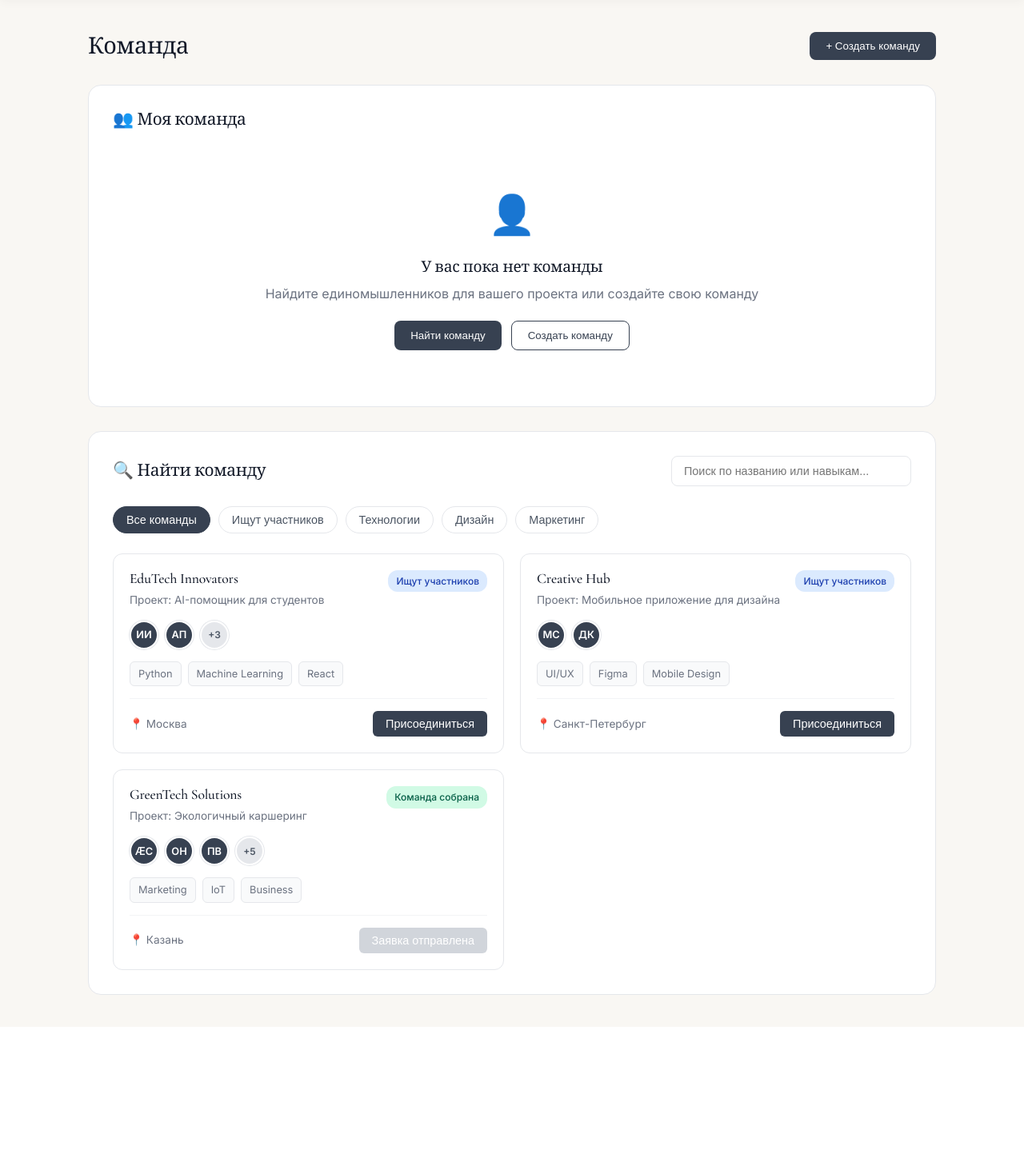
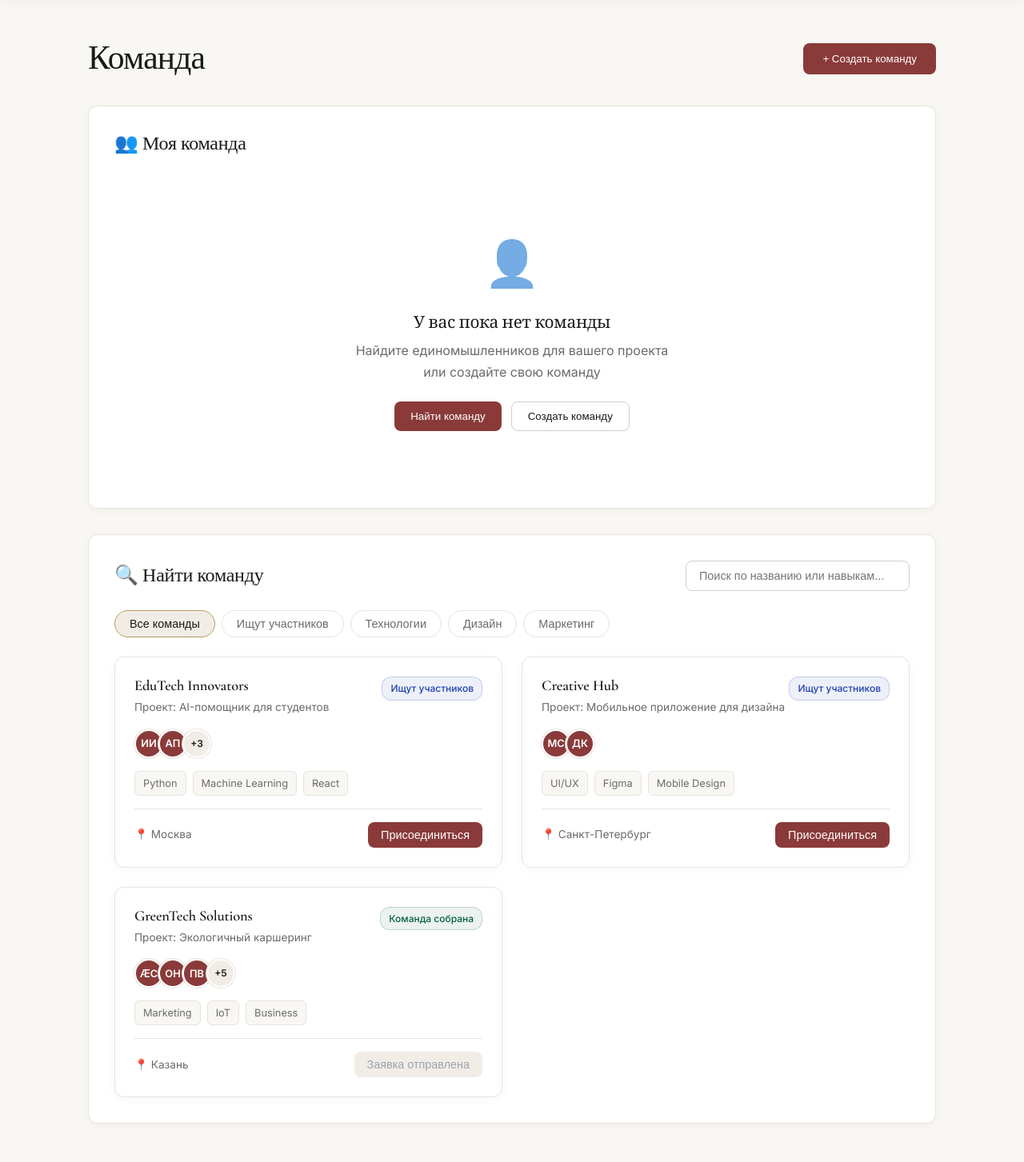
Before and after one commit to viktorialesnyh/FundOfIdeas2, a Flask app: template templates/team.html in a window 1280 px wide. Shown: the part 72-1525 px from the top of the page at 80% size. Before the commit the page ends 1316 px from the top, so only its background shows below. Run offline with Flask 3, Linux system fonts and the light colour scheme; the template is opened without the code that fills it, so the values that code supplies are empty.

Commit message:
изменен team.css

```diff
--- a/static/css/team.css
+++ b/static/css/team.css
@@ -1,123 +1,128 @@
-/* === СТРАНИЦА КОМАНДА === */
-.team-main { max-width: 1100px; margin: 40px auto; padding: 0 20px; }
-
+/* === СТРАНИЦА КОМАНДА - Journal Craft === */
+.team-main { max-width: 1100px; margin: 48px auto; padding: 0 20px; }
 .team-header {
-    display: flex; justify-content: space-between; align-items: center; margin-bottom: 30px;
+  display: flex; justify-content: space-between; align-items: center; margin-bottom: 32px;
 }
-.team-header h1 { font-size: 1.8rem; color: #111827; margin: 0; }
-
+.team-header h1 {
+  font-size: 2.6rem; color: var(--text-ink); margin: 0; font-family: 'Cormorant Garamond', serif;
+  font-weight: 500; letter-spacing: -0.02em;
+}
 .btn-create {
-    background: #374151; color: white; border: none; padding: 10px 20px;
-    border-radius: 8px; font-weight: 500; cursor: pointer; transition: 0.2s;
+  background: var(--accent-binding); color: white; border: none; padding: 12px 24px;
+  border-radius: var(--radius-sm); font-weight: 500; cursor: pointer; transition: var(--transition-base);
 }
-.btn-create:hover { background: #1f2937; }
+.btn-create:hover { background: var(--accent-binding-hover); transform: translateY(-1px); box-shadow: 0 4px 12px rgba(139, 58, 58, 0.25); }
 
 .section-card {
-    background: white; border: 1px solid #e5e7eb; border-radius: 16px;
-    padding: 30px; margin-bottom: 30px;
+  background: var(--bg-white); border: 1px solid var(--border-paper); border-radius: var(--radius-md);
+  padding: 32px; margin-bottom: 32px; box-shadow: var(--shadow-card); transition: var(--transition-base);
 }
+.section-card:hover { box-shadow: var(--shadow-soft); transform: translateY(-2px); }
+
 .section-header {
-    display: flex; justify-content: space-between; align-items: center; margin-bottom: 25px; flex-wrap: wrap; gap: 15px;
+  display: flex; justify-content: space-between; align-items: center; margin-bottom: 24px; flex-wrap: wrap; gap: 16px;
 }
-.section-header h2 { font-size: 1.3rem; color: #111827; margin: 0; }
+.section-header h2 {
+  font-size: 1.5rem; color: var(--text-ink); margin: 0; font-family: 'Cormorant Garamond', serif; font-weight: 500;
+}
 
-/* Пустое состояние моей команды */
-.my-team-empty {
-    text-align: center; padding: 40px 20px; color: #6b7280;
+/* Пустое состояние */
+.my-team-empty { text-align: center; padding: 64px 20px; color: var(--text-pencil); }
+.empty-icon { font-size: 3.5rem; margin-bottom: 16px; opacity: 0.6; }
+.my-team-empty h3 { font-size: 1.3rem; color: var(--text-ink); margin-bottom: 8px; font-weight: 500; }
+.my-team-empty p { margin-bottom: 24px; max-width: 400px; margin-left: auto; margin-right: auto; }
+.empty-actions { display: flex; gap: 12px; justify-content: center; }
+.btn-primary {
+  background: var(--accent-binding); color: white; border: none; padding: 10px 20px;
+  border-radius: var(--radius-sm); font-weight: 500; cursor: pointer; transition: var(--transition-base);
 }
-.empty-icon { font-size: 3rem; margin-bottom: 15px; }
-.my-team-empty h3 { font-size: 1.2rem; color: #111827; margin-bottom: 8px; }
-.my-team-empty p { margin-bottom: 20px; }
-.empty-actions { display: flex; gap: 12px; justify-content: center; }
-
-.btn-primary {
-    background: #374151; color: white; border: none; padding: 10px 20px;
-    border-radius: 8px; font-weight: 500; cursor: pointer;
+.btn-primary:hover { background: var(--accent-binding-hover); }
+.btn-secondary {
+  background: var(--bg-white); color: var(--text-ink); border: 1.5px solid var(--border-dark); padding: 10px 20px;
+  border-radius: var(--radius-sm); font-weight: 500; cursor: pointer; transition: var(--transition-base);
 }
-.btn-primary:hover { background: #1f2937; }
-
-.btn-secondary {
-    background: white; color: #374151; border: 1px solid #374151; padding: 10px 20px;
-    border-radius: 8px; font-weight: 500; cursor: pointer;
-}
-.btn-secondary:hover { background: #f9fafb; }
+.btn-secondary:hover { background: var(--bg-edge); border-color: var(--accent-foil); }
 
 /* Поиск и фильтры */
 .search-box input {
-    padding: 10px 15px; border: 1px solid #e5e7eb; border-radius: 8px;
-    width: 300px; outline: none; font-size: 0.9rem;
+  padding: 10px 16px; border: 1.5px solid var(--border-dark); border-radius: var(--radius-sm);
+  width: 280px; outline: none; font-size: 0.9rem; background: var(--bg-white); transition: var(--transition-base);
 }
-.search-box input:focus { border-color: #374151; }
+.search-box input:focus { border-color: var(--accent-binding); box-shadow: 0 0 0 3px rgba(139, 58, 58, 0.08); }
 
-.filters { display: flex; gap: 10px; margin-bottom: 25px; flex-wrap: wrap; }
+.filters { display: flex; gap: 8px; margin-bottom: 24px; flex-wrap: wrap; }
 .filter-btn {
-    background: white; border: 1px solid #e5e7eb; padding: 8px 16px;
-    border-radius: 20px; cursor: pointer; font-size: 0.9rem; color: #4b5563; transition: 0.2s;
+  background: var(--bg-white); border: 1px solid var(--border-paper); padding: 8px 18px;
+  border-radius: 24px; cursor: pointer; font-size: 0.9rem; color: var(--text-pencil); transition: var(--transition-base);
+  font-weight: 500;
 }
 .filter-btn.active, .filter-btn:hover {
-    background: #374151; color: white; border-color: #374151;
+  background: var(--bg-edge); color: var(--text-ink); border-color: var(--accent-foil);
 }
 
 /* Сетка команд */
 .teams-grid {
-    display: grid; grid-template-columns: repeat(auto-fill, minmax(320px, 1fr)); gap: 20px;
+  display: grid; grid-template-columns: repeat(auto-fill, minmax(320px, 1fr)); gap: 24px;
 }
-
 .team-card {
-    background: white; border: 1px solid #e5e7eb; border-radius: 12px;
-    padding: 20px; transition: transform 0.2s, box-shadow 0.2s;
+  background: var(--bg-white); border: 1px solid var(--border-paper); border-radius: var(--radius-md);
+  padding: 24px; transition: var(--transition-base); box-shadow: var(--shadow-card); position: relative;
 }
-.team-card:hover { transform: translateY(-4px); box-shadow: 0 8px 20px rgba(0,0,0,0.06); }
+.team-card::after {
+  content: ''; position: absolute; top: 16px; right: 16px; width: 4px; height: 24px;
+  background: var(--accent-foil); border-radius: 2px; opacity: 0; transition: opacity 0.2s;
+}
+.team-card:hover { transform: translateY(-4px); box-shadow: var(--shadow-medium); border-color: var(--border-dark); }
+.team-card:hover::after { opacity: 1; }
 
 .team-header-card {
-    display: flex; justify-content: space-between; align-items: flex-start; margin-bottom: 15px;
+  display: flex; justify-content: space-between; align-items: flex-start; margin-bottom: 16px;
 }
-.team-info h3 { font-size: 1.1rem; color: #111827; margin: 0 0 4px 0; }
-.team-project { font-size: 0.85rem; color: #6b7280; margin: 0; }
-
+.team-info h3 { font-size: 1.15rem; color: var(--text-ink); margin: 0 0 4px 0; font-weight: 600; }
+.team-project { font-size: 0.85rem; color: var(--text-pencil); margin: 0; }
 .badge {
-    font-size: 0.75rem; padding: 4px 10px; border-radius: 12px; font-weight: 500;
+  font-size: 0.75rem; padding: 4px 10px; border-radius: 12px; font-weight: 500; border: 1px solid transparent;
 }
-.badge.looking { background: #dbeafe; color: #1e40af; }
-.badge.complete { background: #d1fae5; color: #065f46; }
+.badge.looking { background: rgba(30, 64, 175, 0.08); color: #1e40af; border-color: rgba(30, 64, 175, 0.2); }
+.badge.complete { background: rgba(6, 95, 70, 0.08); color: #065f46; border-color: rgba(6, 95, 70, 0.2); }
 
 /* Участники */
 .team-members {
-    display: flex; gap: 8px; margin-bottom: 15px;
+  display: flex; gap: -6px; margin-bottom: 16px; /* Отрицательный margin для наложения аватаров */
 }
 .member-avatar {
-    width: 36px; height: 36px; border-radius: 50%; background: #374151;
-    color: white; display: flex; align-items: center; justify-content: center;
-    font-size: 0.8rem; font-weight: 600; border: 2px solid white;
-    box-shadow: 0 0 0 1px #e5e7eb;
+  width: 36px; height: 36px; border-radius: 50%; background: var(--accent-binding);
+  color: white; display: flex; align-items: center; justify-content: center;
+  font-size: 0.8rem; font-weight: 600; border: 2px solid var(--bg-white);
+  box-shadow: 0 0 0 1px var(--border-paper); margin-right: -6px; transition: var(--transition-base);
 }
+.member-avatar:hover { transform: translateY(-2px); z-index: 2; }
 .member-avatar.more {
-    background: #e5e7eb; color: #4b5563; font-size: 0.75rem;
+  background: var(--bg-edge); color: var(--text-ink); font-size: 0.75rem;
 }
 
 /* Навыки */
 .team-skills {
-    display: flex; flex-wrap: wrap; gap: 8px; margin-bottom: 15px;
+  display: flex; flex-wrap: wrap; gap: 8px; margin-bottom: 16px;
 }
 .skill-tag {
-    background: #f9fafb; border: 1px solid #e5e7eb; padding: 4px 10px;
-    border-radius: 6px; font-size: 0.8rem; color: #6b7280;
+  background: var(--bg-paper); border: 1px solid var(--border-paper); padding: 4px 10px;
+  border-radius: 6px; font-size: 0.8rem; color: var(--text-pencil); transition: var(--transition-base);
 }
+.skill-tag:hover { border-color: var(--accent-foil); color: var(--text-ink); background: var(--bg-white); }
 
 /* Подвал карточки */
 .team-footer {
-    display: flex; justify-content: space-between; align-items: center;
-    padding-top: 15px; border-top: 1px solid #f3f4f6;
+  display: flex; justify-content: space-between; align-items: center;
+  padding-top: 16px; border-top: 1px solid var(--border-paper); margin-top: auto;
 }
-.team-location { font-size: 0.85rem; color: #6b7280; }
-
+.team-location { font-size: 0.85rem; color: var(--text-pencil); }
 .btn-join {
-    background: #374151; color: white; border: none; padding: 8px 16px;
-    border-radius: 6px; font-size: 0.9rem; font-weight: 500; cursor: pointer;
+  background: var(--accent-binding); color: white; border: none; padding: 8px 16px;
+  border-radius: var(--radius-sm); font-size: 0.9rem; font-weight: 500; cursor: pointer; transition: var(--transition-base);
 }
-.btn-join:hover { background: #1f2937; }
+.btn-join:hover { background: var(--accent-binding-hover); transform: translateY(-1px); }
 .btn-join:disabled {
-    background: #d1d5db; cursor: not-allowed;
+  background: var(--bg-edge); color: var(--text-light); cursor: not-allowed; transform: none; box-shadow: none;
 }
-
 .team-card.hidden { display: none; }
```
